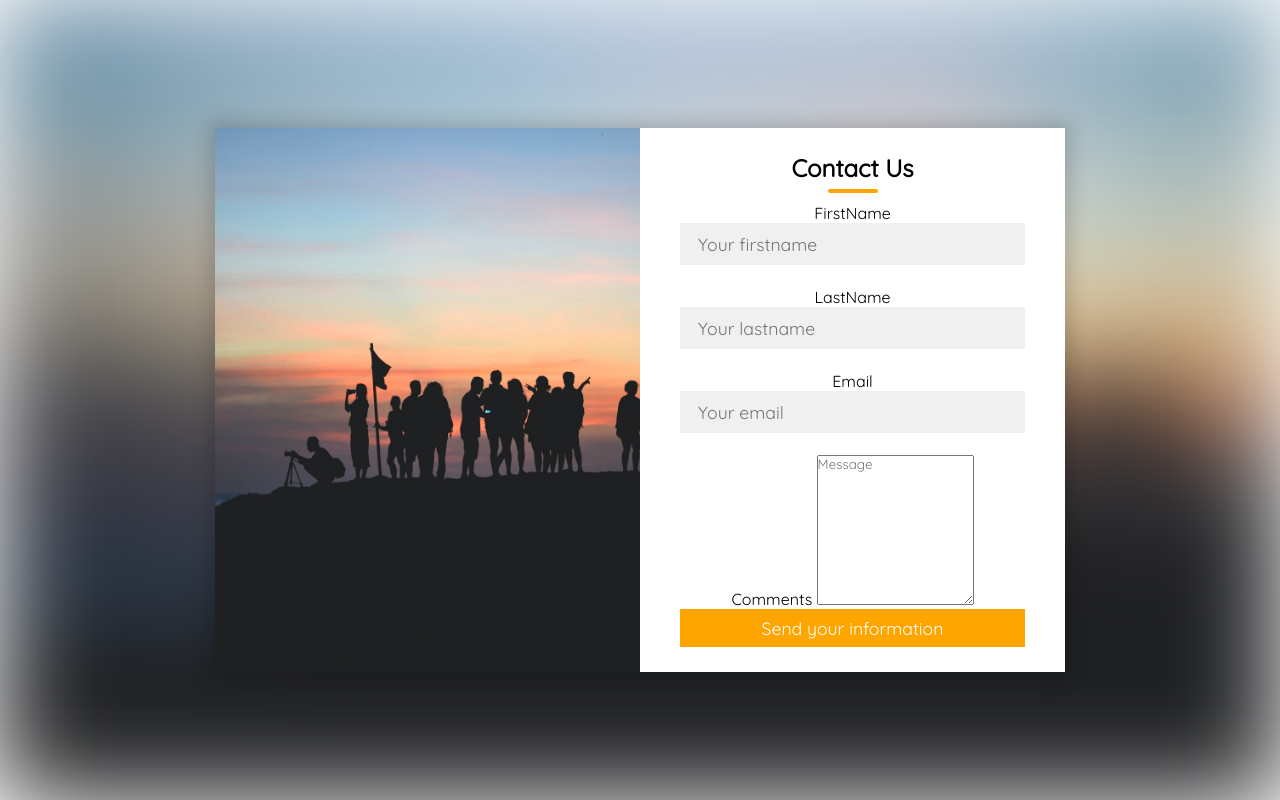
After one commit to meronmesay/Plugin-Demo, a PHP site: page /includes/contact.php in a window 1280 px wide. The commit adds this page. Run offline with PHP 8.4, Linux system fonts and the light colour scheme.

Commit message:
Made few changes on madefree.php

```diff
--- /dev/null
+++ b/assets/css/style1.css
@@ -0,0 +1,126 @@
+*{
+	padding: 0;
+	margin: 0;
+	box-sizing: border-box;
+	font-family: 'Quicksand', sans-serif;
+}
+
+body{
+	height: 100vh;
+	width: 100%;
+}
+
+.container{
+	position: relative;
+	width: 100%;
+	height: 100%;
+	display: flex;
+	justify-content: center;
+	align-items: center;
+	padding: 20px 100px;
+}
+
+.container:after{
+	content: '';
+	position: absolute;
+	width: 100%;
+	height: 100%;
+	left: 0;
+	top: 0;
+	background: url("../images/wall3.jpg") no-repeat center;
+	background-size: cover;
+	filter: blur(50px);
+	z-index: -1;
+}
+.contact-box{
+	max-width: 850px;
+	display: grid;
+	grid-template-columns: repeat(2, 1fr);
+	justify-content: center;
+	align-items: center;
+	text-align: center;
+	background-color: #fff;
+	box-shadow: 0px 0px 19px 5px rgba(0,0,0,0.19);
+}
+
+.left{
+	background: url("../images/wall3.jpg") no-repeat center;
+	background-size: cover;
+	height: 100%;
+
+}
+
+.right{
+	padding: 25px 40px;
+}
+
+h2{
+	position: relative;
+	padding: 0 0 10px;
+	margin-bottom: 10px;
+}
+
+h2:after{
+	content: '';
+    position: absolute;
+    left: 50%;
+    bottom: 0;
+    transform: translateX(-50%);
+    height: 4px;
+    width: 50px;
+    border-radius: 2px;
+    background-color: orange;
+}
+
+.field{
+	width: 100%;
+	border: 2px solid rgba(0, 0, 0, 0);
+	outline: none;
+    color: green;
+	background-color: rgba(230, 230, 230, 0.6);
+	padding: 0.5rem 1rem;
+	font-size: 1.1rem;
+	margin-bottom: 22px;
+	transition: .3s;
+}
+
+.label{
+    text-align: left;
+}
+.field:hover{
+	background-color: rgba(0, 0, 0, 0.1);
+}
+
+textarea{
+	min-height: 150px;
+}
+
+.btn{
+	width: 100%;
+	padding: 0.5rem 1rem;
+	background-color: orange;
+	color: #fff;
+	font-size: 1.1rem;
+	border: none;
+	outline: none;
+	cursor: pointer;
+	transition: .3s;
+}
+
+.btn:hover{
+    background-color: green;
+}
+
+.field:focus{
+    border: 2px solid rgba(30,85,250,0.47);
+    background-color: #fff;
+}
+
+@media screen and (max-width: 880px){
+	.contact-box{
+		grid-template-columns: 1fr;
+	}
+	.left{
+		height: 200px;
+	}
+}
--- /dev/null
+++ b/includes/contact.php
@@ -0,0 +1,30 @@
+<!DOCTYPE html>
+<html>
+<head>
+	<title>Contact us</title>
+	<link rel="stylesheet" type="text/css" href="assets/css/style1.css">
+	<link href="https://fonts.googleapis.com/css?family=Quicksand&display=swap" rel="stylesheet">
+	<meta name="viewport" content="width=device-width,initial-scale=1.0,minimum-scale=1.0,maximum-scale=1.0">
+</head>
+<body>
+	<div class="container">
+		<div class="contact-box">
+			<div class="left"></div>
+			<div class="right">
+				<h2>Contact Us</h2>
+                <form method="post" action="">
+				<label class="label" for="your_Fname">FirstName</label>
+                <input type="text" class="field" name="your_Fname" placeholder="Your firstname"/>
+                <label class="label"  for="your_Lname">LastName</label>
+                <input type="text" class="field" name="your_Lname" placeholder="Your lastname"/>
+				<label class="label"  for="your_email">Email</label>
+                <input type="text" class="field" name="your_email" placeholder="Your email"/>
+				<label class="label"  for="your_comments">Comments</label>
+                <textarea placeholder="Message"  name="your_comments" class="form-control"></textarea>
+				<input class="btn" type="submit" value="Send your information" name="example_form_submit" />
+                </form>
+			</div>
+		</div>
+	</div>
+</body>
+</html>
```
Also changed, not shown: MadeFree.php (+55 -11 lines), assets/images/wall3.jpg (added), assets/js/script.js (added).
